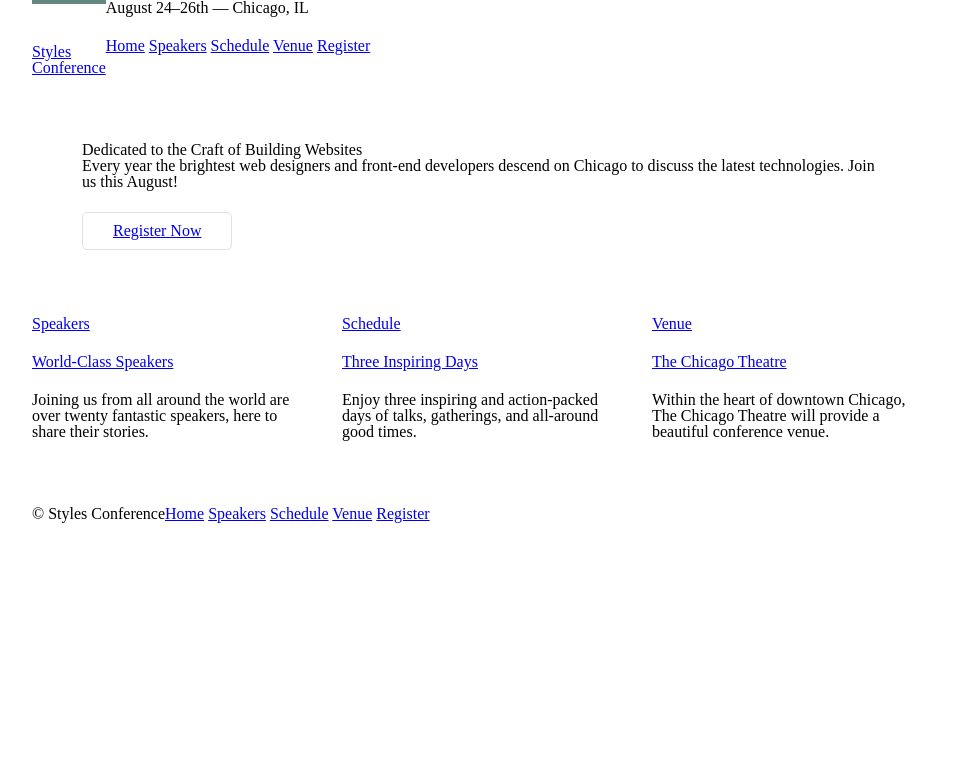
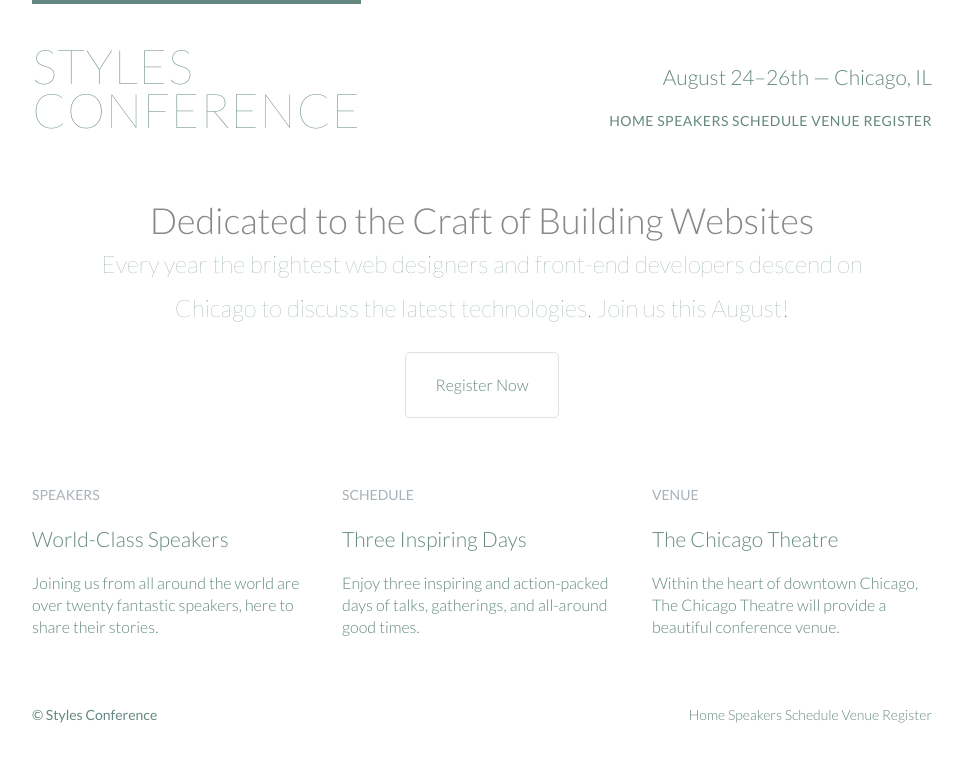
Before and after one commit to eandrade0010/web-dev-learning, a plain HTML site: page practice/styles-conference/index.html in a window 1280 px wide. Shown: the whole page, without its empty margins (158-1121 px from the left). Drawn offline with Linux system fonts and the light colour scheme.

Commit message:
more HTML/CSS learninggit add *

```diff
--- a/practice/styles-conference/assets/stylesheets/main.css
+++ b/practice/styles-conference/assets/stylesheets/main.css
@@ -29,7 +29,7 @@ footer, header, hgroup, menu, nav, section {
   display: block;
 }
 body {
-  line-height: 1;
+  line-height: 2;
 }
 ol, ul {
   list-style: none;
@@ -45,6 +45,11 @@ q:before, q:after {
 table {
   border-collapse: collapse;
   border-spacing: 0;
+}
+
+body {
+  color: #888;
+  font: 300 16px/22px "Lato", "Open Sans", "Helvetica Neue", Helvetica, Arial, sans-serif;
 }
 
 /*
@@ -114,6 +119,7 @@ table {
 
 h1, h3, h4, h5, p {
   margin-bottom: 22px;
+  color: #648880;
 }
 
 /*
@@ -141,7 +147,12 @@ h1, h3, h4, h5, p {
 .logo {
   border-top: 4px solid #648880;
   float: left;
+  font-size: 48px;
+  font-weight: 100;
+  letter-spacing: .5px;
+  line-height: 44px;
   padding: 40px 0 22px 0;
+  text-transform: uppercase;
 }
 
 /*
@@ -151,11 +162,14 @@ h1, h3, h4, h5, p {
 */
 
 .primary-footer {
+  color: #648880;
+  font-size: 14px;
   padding-bottom: 44px;
   padding-top: 44px;
 }
 .primary-footer small {
   float: left;
+  font-weight: 400;
 }
 
 /*
@@ -165,5 +179,82 @@ h1, h3, h4, h5, p {
 */
 
 .hero {
+  line-height: 44px;
   padding: 22px 80px 66px 80px;
+  text-align: center;
 }
+
+.hero h2 {
+  font-size: 36px;
+}
+
+.hero p {
+  font-size: 24px;
+  font-weight: 100;
+}
+
+h1 {
+  font-size: 36px;
+  line-height: 44px;
+}
+
+h2 {
+  font-size: 24px;
+  line-height: 44px;
+}
+
+h3 {
+  font-size: 21px;
+}
+
+h4 {
+  font-size: 18px;
+}
+
+h5 {
+  color: #a9b2b9;
+  font-size: 14px;
+  font-weight:400;
+  text-transform: uppercase;
+}
+
+strong {
+  font-weight: 400;
+}
+
+cite, em {
+  font-style: italic;
+}
+
+a:hover {
+  color: #a9b2b9;
+}
+
+a {
+  color: #648880;
+  text-decoration: none;
+}
+
+p a {
+  border-bottom: 1px solid #dfe2e5;
+}
+
+.tagline {
+  margin: 66px 0 22px 0;
+  text-align: right;
+}
+
+.primary-nav {
+  font-size: 14px;
+  font-weight: 400;
+  letter-spacing: .5px;
+  text-transform: uppercase;
+}
+
+.teaser a:hover h3 {
+  color: #a9b2b9;
+}
+
+.nav {
+  text-align: right;
+}
--- a/practice/styles-conference/index.html
+++ b/practice/styles-conference/index.html
@@ -5,6 +5,7 @@
     <meta charset="utf-8">
     <title>Styles Conference</title>
     <link rel="stylesheet" href="assets/stylesheets/main.css">
+    <link rel="stylesheet" href="https://fonts.googleapis.com/css?family=Lato:100,300,400">
   </head>
 
   <body>
@@ -17,9 +18,9 @@
         <a href="index.html">Styles <br> Conference</a>
       </h1>
 
-      <h3>August 24&ndash;26th &mdash; Chicago, IL</h3>
+      <h3 class="tagline">August 24&ndash;26th &mdash; Chicago, IL</h3>
 
-      <nav>
+      <nav class="nav primary-nav">
         <a href="index.html">Home</a>
         <a href="speakers.html">Speakers</a>
         <a href="schedule.html">Schedule</a>
@@ -47,7 +48,7 @@
 
       <!-- Speakers -->
 
-      <section class="col-1-3">
+      <section class="teaser col-1-3">
         <a href="speakers.html">
           <h5>Speakers</h5>
           <h3>World-Class Speakers</h3>
@@ -57,7 +58,7 @@
 
       Schedule
 
-      --><section class="col-1-3">
+    --><section class="teaser col-1-3">
         <a href="schedule.html">
           <h5>Schedule</h5>
           <h3>Three Inspiring Days</h3>
@@ -67,7 +68,7 @@
 
       Venue
 
-      --><section class="col-1-3">
+    --><section class="teaser col-1-3">
         <a href="venue.html">
           <h5>Venue</h5>
           <h3>The Chicago Theatre</h3>
@@ -83,7 +84,7 @@
 
       <small>&copy; Styles Conference</small>
 
-      <nav>
+      <nav class="nav">
         <a href="index.html">Home</a>
         <a href="speakers.html">Speakers</a>
         <a href="schedule.html">Schedule</a>
```
Also changed, not shown: 2 other files.
